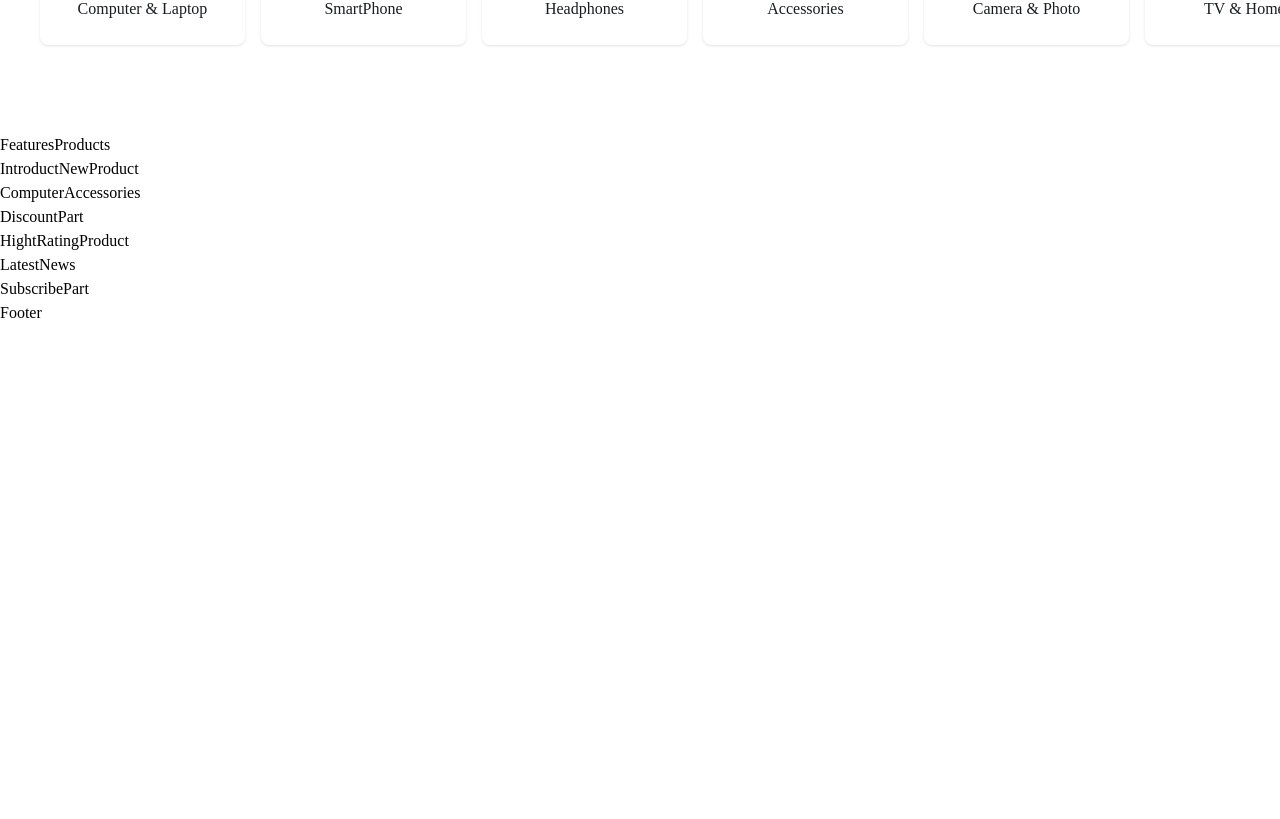
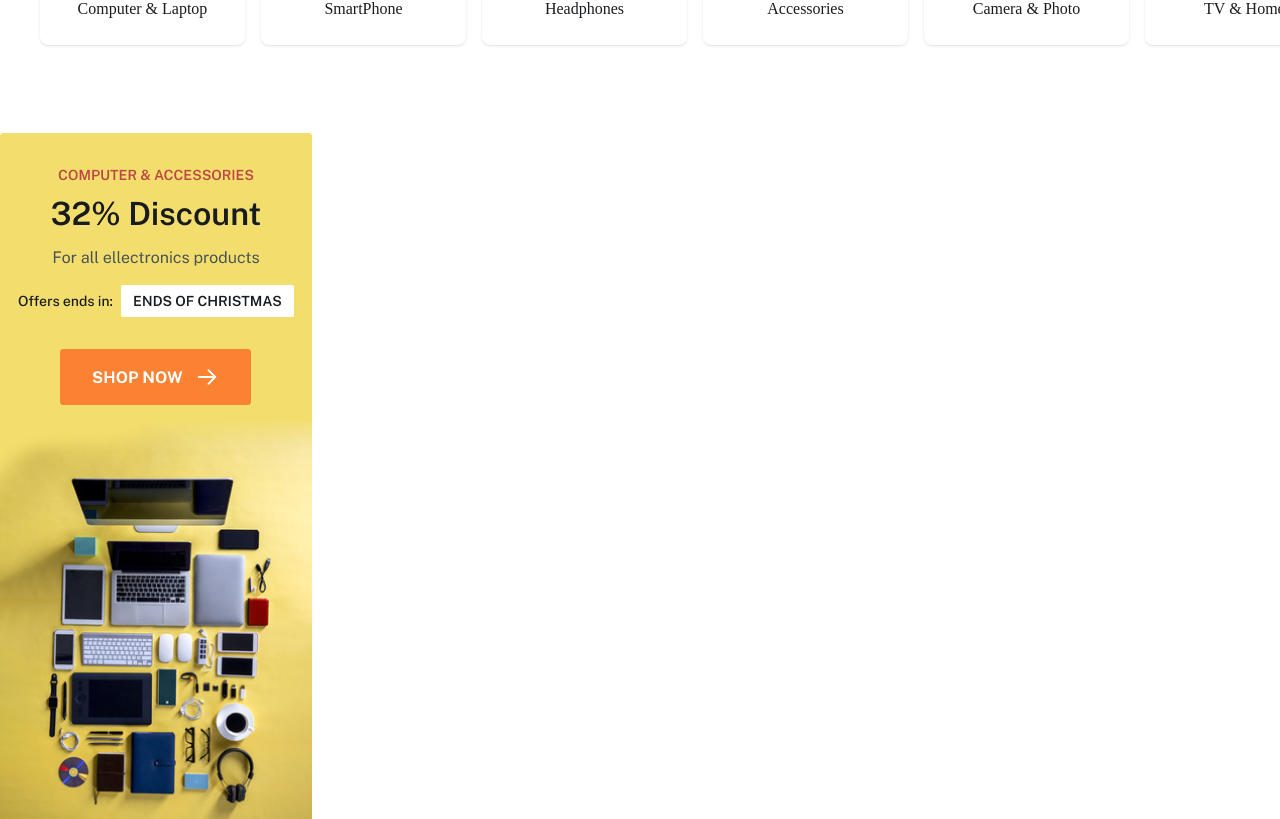
Before and after one commit to Ellham-dev/clicon_eCommerse, a React (Vite) app: page / in a window 1280 px wide. Shown: the part 2352-3171 px from the top of the page. Before the commit the page ends 2677 px from the top, so only its background shows below. Built offline with nearby package versions, Linux system fonts and the light colour scheme.

Commit message:
Future product promotion part complete

```diff
--- a/src/components/FeaturesProducts.jsx
+++ b/src/components/FeaturesProducts.jsx
@@ -1,8 +1,17 @@
-import React from 'react'
+import FutureProductPromoImage from '/FutureProductPromoImage.png'
 
 const FeaturesProducts = () => {
   return (
-    <div>FeaturesProducts</div>
+    <>
+    <section>
+      <div className="max-w-[1320px] mx-auto ">
+        <div className="">
+          <img src={FutureProductPromoImage} alt="" />
+        </div>
+
+      </div>
+    </section>
+    </>
   )
 }
 
```
Also changed, not shown: public/FutureProductPromoImage.png (added).
